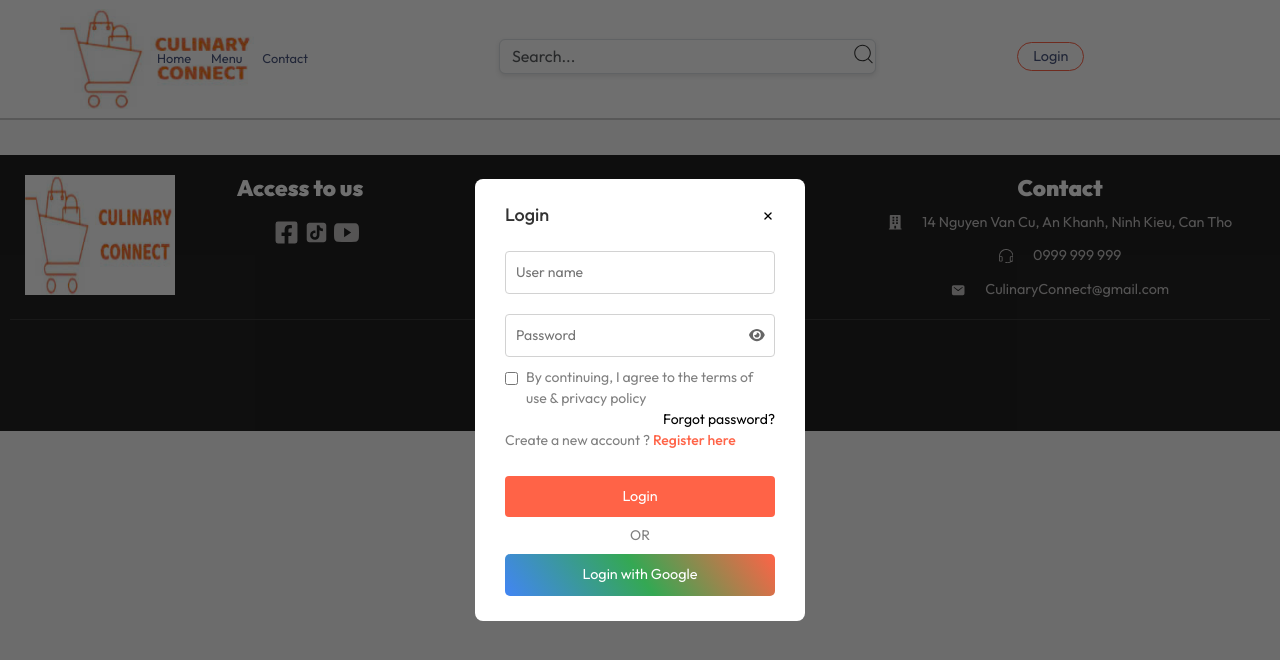
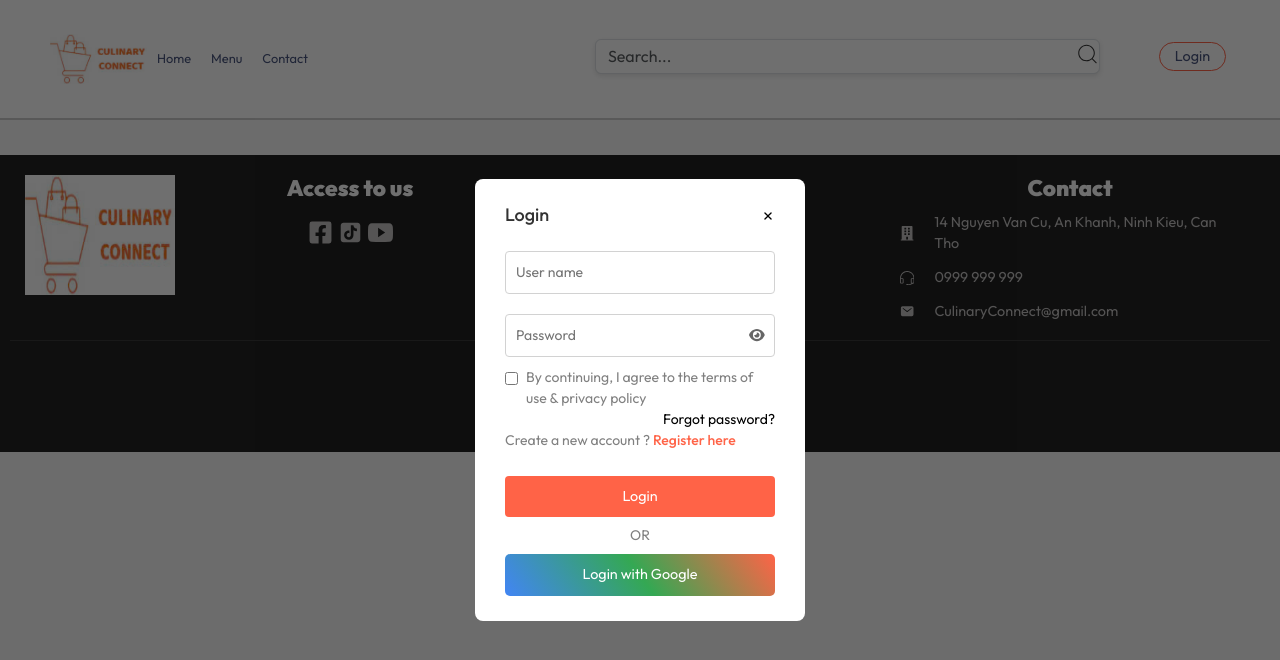
Before and after one commit to BichTuyen1204/CulinaryConnectProject, a React (Create React App) app: page /sign_in in a window 1280 px wide. Shown: the top 660 px of the page. Built offline with nearby package versions, Linux system fonts and the light colour scheme.

Commit message:
fix responsive mobile
fix responsive mobile for navbar, footer, food item

```diff
--- a/src/components/food_item/FoodItem.css
+++ b/src/components/food_item/FoodItem.css
@@ -83,6 +83,8 @@ p {
   font-size: 0.7em;
   font-weight: 500;
   line-height: 1.2em;
+  display: block;
+  margin-top: 2px;
 }
 
 .button-in-item {
@@ -275,3 +277,24 @@ a {
     display: none;
   }
 }
+.food-container {
+  display: flex;
+  flex-wrap: wrap;
+  justify-content: space-around; /* Adjust spacing as needed */
+  gap: 20px; /* Adjust gap as needed */
+}
+
+.food-item {
+  width: calc(50% - 20px); /* Adjust width to ensure two per row */
+  max-width: 300px; /* Optional: Limit max width */
+}
+.food-item {
+  width: 100%; /* Make each item take full width */
+}
+.food-item-info .food-item-quantity {
+  font-size: 0.7em;
+  font-weight: 500;
+  line-height: 1.2em;
+  display: block;
+  margin-top: 2px;
+}
--- a/src/components/food_item/FoodItem.js
+++ b/src/components/food_item/FoodItem.js
@@ -97,7 +97,10 @@ export const FoodItem = ({ product }) => {
                       </span>
                     </>
                   ) : (
+                    <>
                     <span>${product.price.toFixed(2)}</span>
+                    <span className="discounted-price"></span>
+                    </>
                   )}
                 </p>
               </p>
--- a/src/components/footer/Footer.css
+++ b/src/components/footer/Footer.css
@@ -27,6 +27,8 @@
   gap: 15px;
   justify-content: center;
   align-items: center;
+  padding: 0;
+  margin: 0;
 }
 
 .facebook,
@@ -58,12 +60,34 @@
   gap: 15px;
 }
 
+
+.footer-content-right .address-links {
+  align-items: left; /* Fix centering */
+}
+
+.footer-content-right {
+  display: flex;
+  text-align: center;
+  align-items: center;
+}
+.footer-content-right {
+  display: flex;
+  flex-direction: column;
+  align-items: flex-start; /* Keep it aligned to the left */
+  text-align: left;
+  padding: 0;  /* Remove unnecessary padding */
+  margin: 0;   /* Remove unnecessary margin */
+  width: 100%;
+}
+
 .footer-content-left {
   display: flex;
   flex-direction: column;
   align-items: center;
   gap: 20px;
 }
+
+
 
 .footer-content-left li,
 .footer-content-right li,
@@ -127,9 +151,7 @@
     width: 120px;
     height: 120px;
   }
-  .footer-content-left {
-    margin-left: -60px;
-  }
+
   .footer-content-left h2,
   .footer-content-center h2,
   .footer-content-right h2 {
@@ -519,32 +541,40 @@
   flex: 1;
   min-width: 250px;
   text-align: center;
+  align-items: center;
 }
 
 /* Fix for contact details */
 .footer-content-right {
   display: flex;
   flex-direction: column;
-  align-items: center; /* Center content on small screens */
+  align-items: center; /* Align to the left */
+  text-align: left; /* Ensure text aligns left */
+  width: 100%;
 }
 
 .footer-content-right h2 {
-  text-align: center;
+  text-align: left; /* Title also aligned left */
 }
 
 .address-links {
   padding: 0;
   display: flex;
   flex-direction: column;
-  align-items: center; /* Center on small screens */
+  align-items: flex-start; /* Align content to the left */
 }
 
 .address-links li {
   display: flex;
   align-items: center;
-  justify-content: flex-start;
+  justify-content: flex-start; /* Align icons and text left */
   gap: 10px;
 }
+.footer-content-left h2 {
+  text-align: center;
+  width: 100%;
+}
+
 
 /* Small screen adjustments */
 @media (max-width: 768px) {
@@ -565,7 +595,7 @@
   }
 
   .footer-content-right .address-links {
-    align-items: center; /* Fix centering */
+    align-items: left; /* Fix centering */
   }
 
   .footer-content-right {
--- a/src/components/navbar/Navbar.css
+++ b/src/components/navbar/Navbar.css
@@ -250,16 +250,20 @@ button {
 @media (max-width: 1281px) {
   .navbar {
     height: 120px;
-    width: 100% !important;
+    width: 130% !important;
     align-items: center !important;
     justify-content: left !important;
   }
 
+  .navbar .logo-navbar img {
+    padding-left: 0px;
+  }
+
   .navbar .logo-navbar {
-    width: 100px;
-    height: 100px;
+    width: 50px;
+    height: 50px;
     padding: 0px;
-    margin-left: 0px;
+    margin-left: 50px;
   }
 
   .navbar .logo-navbar img {
@@ -315,16 +319,16 @@ button {
 @media (max-width: 1025px) {
   .navbar {
     height: 120px;
-    width: 100% !important;
+    width: 120% !important;
     align-items: center !important;
     justify-content: left !important;
   }
 
   .navbar .logo-navbar {
-    width: 100px;
-    height: 100px;
+    width: 50px;
+    height: 50px;
     padding: 0px;
-    margin-left: -35px;
+    margin-left: 35px;
   }
 
   .navbar .logo-navbar img {
@@ -570,15 +574,16 @@ button {
 
 
   .navbar .logo-navbar {
-    width: 80px;
-    height: 80px;
-    padding: 0px;
+    width: 50px;
+    height: 50px;
+    margin-right: 50px;
     margin-left: 35px;
   }
 
   .navbar .logo-navbar img {
-    height: 100%;
+    height: 80%;
     cursor: pointer;
+    padding-left: 0px;
   }
   .navbar-menu {
     font-size: 0.9em;
--- a/src/components/navbar/Navbar.js
+++ b/src/components/navbar/Navbar.js
@@ -408,7 +408,7 @@ export const Navbar = ({ setShowLogin }) => {
               <CiSearch className="ic_search position-absolute end-0 me-0 top-50 translate-middle-y" />
             </form>
 
-            <nav className="col-1 mx-1">
+            <nav className="col-1  d-flex justify-content-end">
               <>
                 {username ? (
                   <div className="navbar-basket-icon mx-1">
@@ -424,7 +424,7 @@ export const Navbar = ({ setShowLogin }) => {
                 )}
               </>
             </nav>
-            <nav className="col-1 mx-1">
+            <nav className="col-1  d-flex justify-content-end ">
               <>
                 {username ? (
                   <div className="user-menu" ref={dropdownRef}>
```
